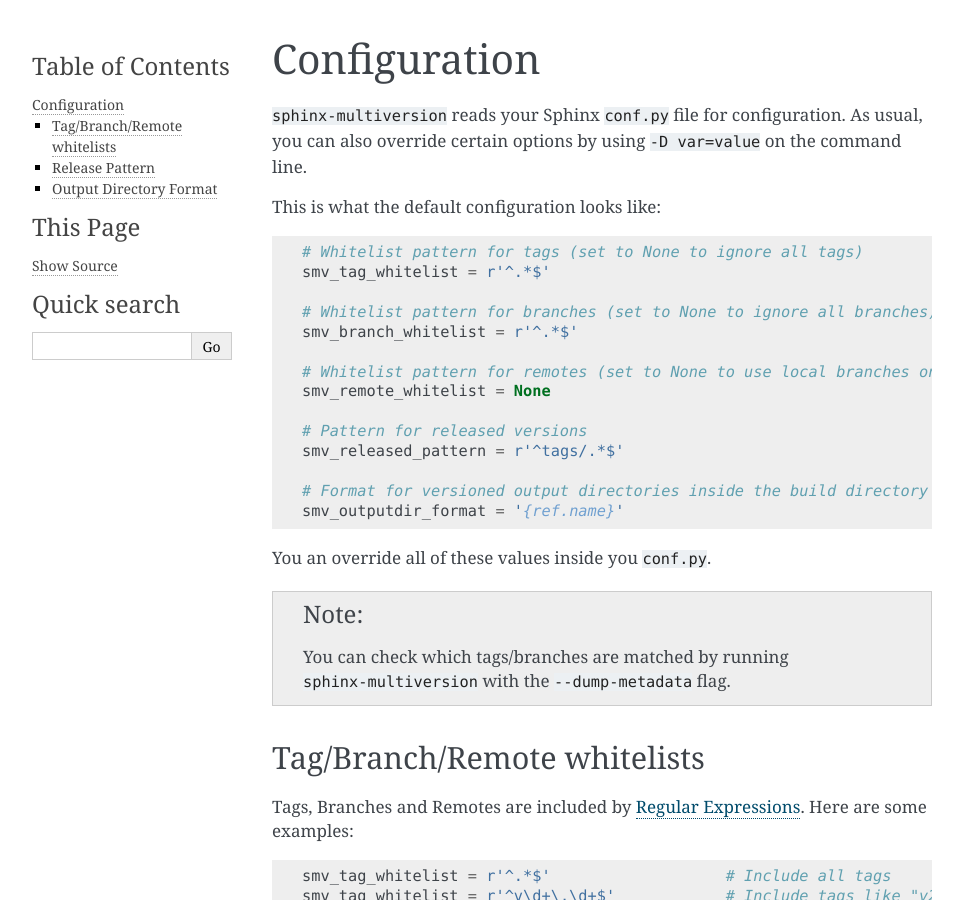
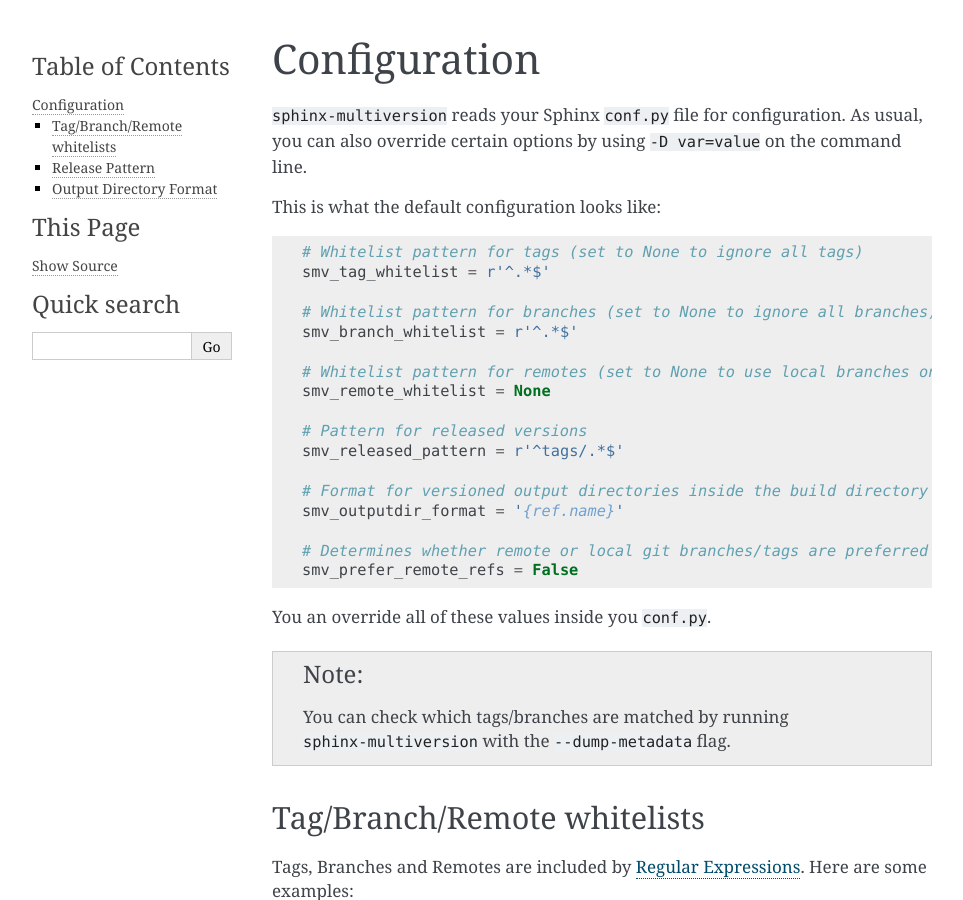
Before and after one commit to sphinx-contrib/multiversion, a Sphinx documentation site: the page built from docs/configuration.rst, in a window 1280 px wide and 900 px high. Shown: the whole window, without its empty margins (148-1111 px from the left). Built offline with Sphinx 7.4.7, drawn with Linux system fonts in a browser that asks for light colours.

Commit message:
docs/configuration: Add smv_prefer_remote_refs option

```diff
--- a/docs/configuration.rst
+++ b/docs/configuration.rst
@@ -25,6 +25,9 @@
 
     # Format for versioned output directories inside the build directory
     smv_outputdir_format = '{ref.name}'
+
+    # Determines whether remote or local git branches/tags are preferred if their output dirs conflict
+    smv_prefer_remote_refs = False
 
 You an override all of these values inside you :file:`conf.py`.
 
```
